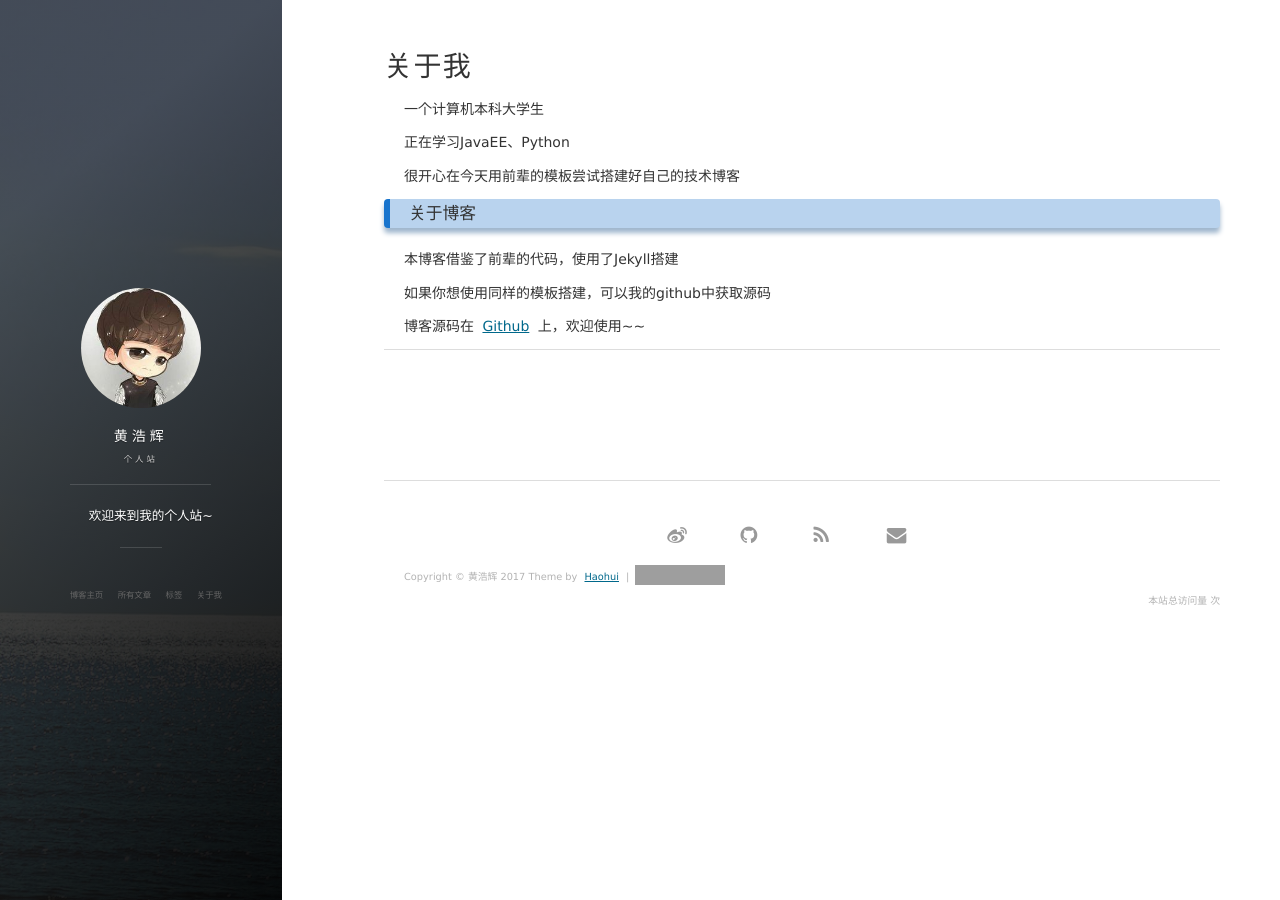
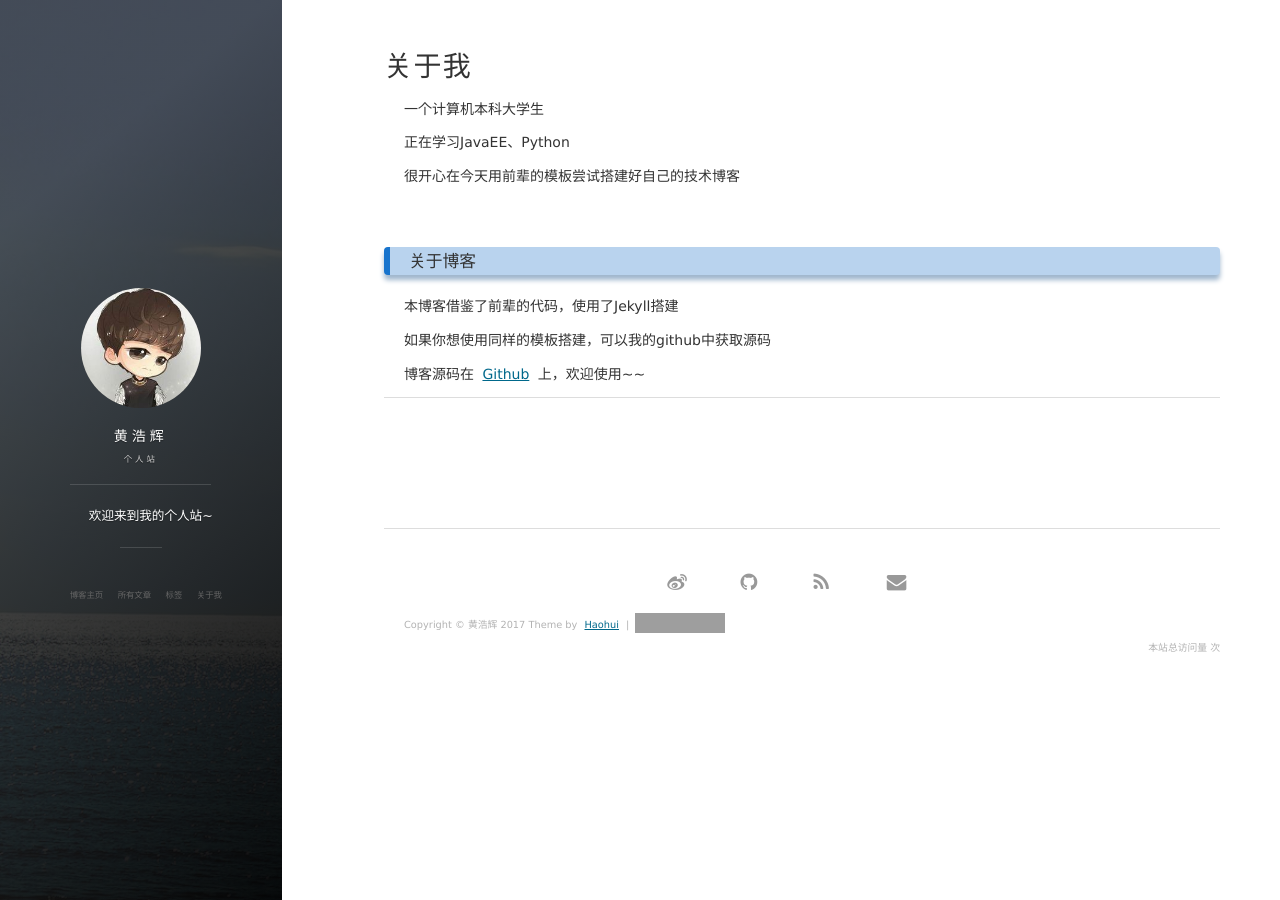
Before and after one commit to Huiku/huiku.github.io, a Jekyll site: the page built from about.md, in a window 1280 px wide. Built offline with Jekyll 4.4.1, drawn with Linux system fonts in a browser that asks for light colours; nearby versions of some CDN libraries; comment, search, counter and statistics services are not loaded; grey boxes are pictures that could not be loaded.

Commit message:
add article

```diff
--- a/about.md
+++ b/about.md
@@ -8,13 +8,9 @@ title: 关于我
 正在学习JavaEE、Python
 <p>
 很开心在今天用前辈的模板尝试搭建好自己的技术博客
-<p>
-
-<p>
-
-<p>
-
-<p>
+<br>
+<br>
+<br>
 
 <h3> 关于博客 </h3>
 <p>
```
